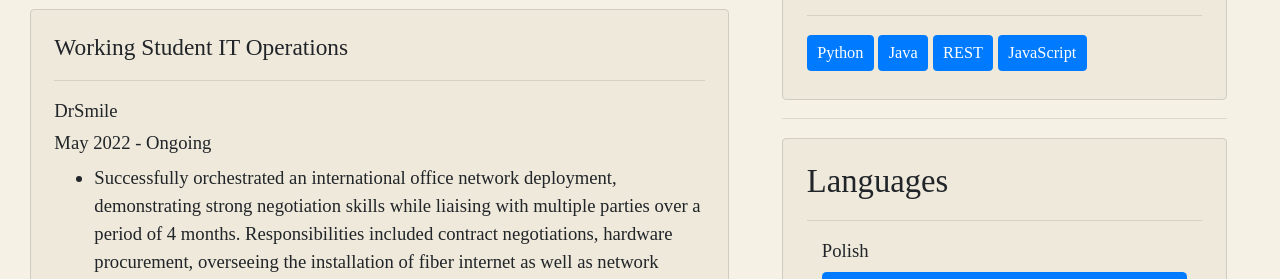
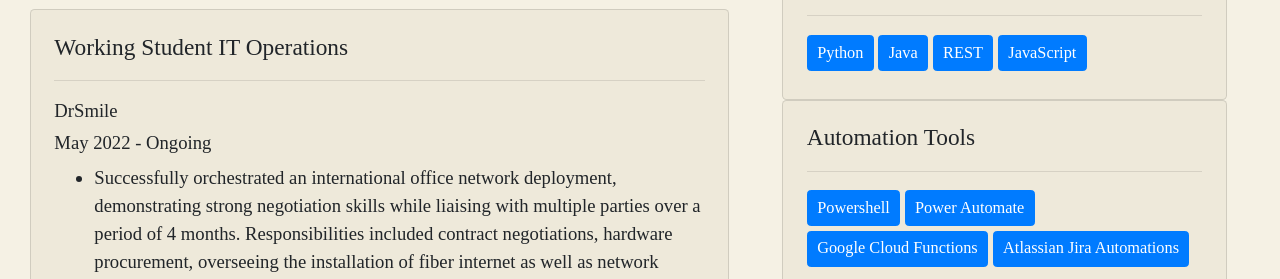
Before and after one commit to stefankubisa/stefankubisa.github.io, a plain HTML site: page index.html in a window 1280 px wide. Shown: the part 673-952 px from the top of the page. Drawn offline with Linux system fonts and the light colour scheme.

Commit message:
Update 09-08-24

```diff
--- a/index.html
+++ b/index.html
@@ -241,6 +241,16 @@
                         <a class="btn btn-primary btn-sm mb-1 noHover">JavaScript</a>
                     </div>
                 </div>
+                <div class="card">
+                    <div class="card-body">
+                        <h5 class="card-title">Automation Tools</h5>
+                        <hr>
+                        <a class="btn btn-primary btn-sm mb-1 noHover">Powershell</a>
+                        <a class="btn btn-primary btn-sm mb-1 noHover">Power Automate</a>
+                        <a class="btn btn-primary btn-sm mb-1 noHover">Google Cloud Functions</a>
+                        <a class="btn btn-primary btn-sm mb-1 noHover">Atlassian Jira Automations</a>
+                    </div>
+                </div>
                 <!--
                     <div class="card">
                         <div class="card-body">
```
Also changed, not shown: 1 other file.
